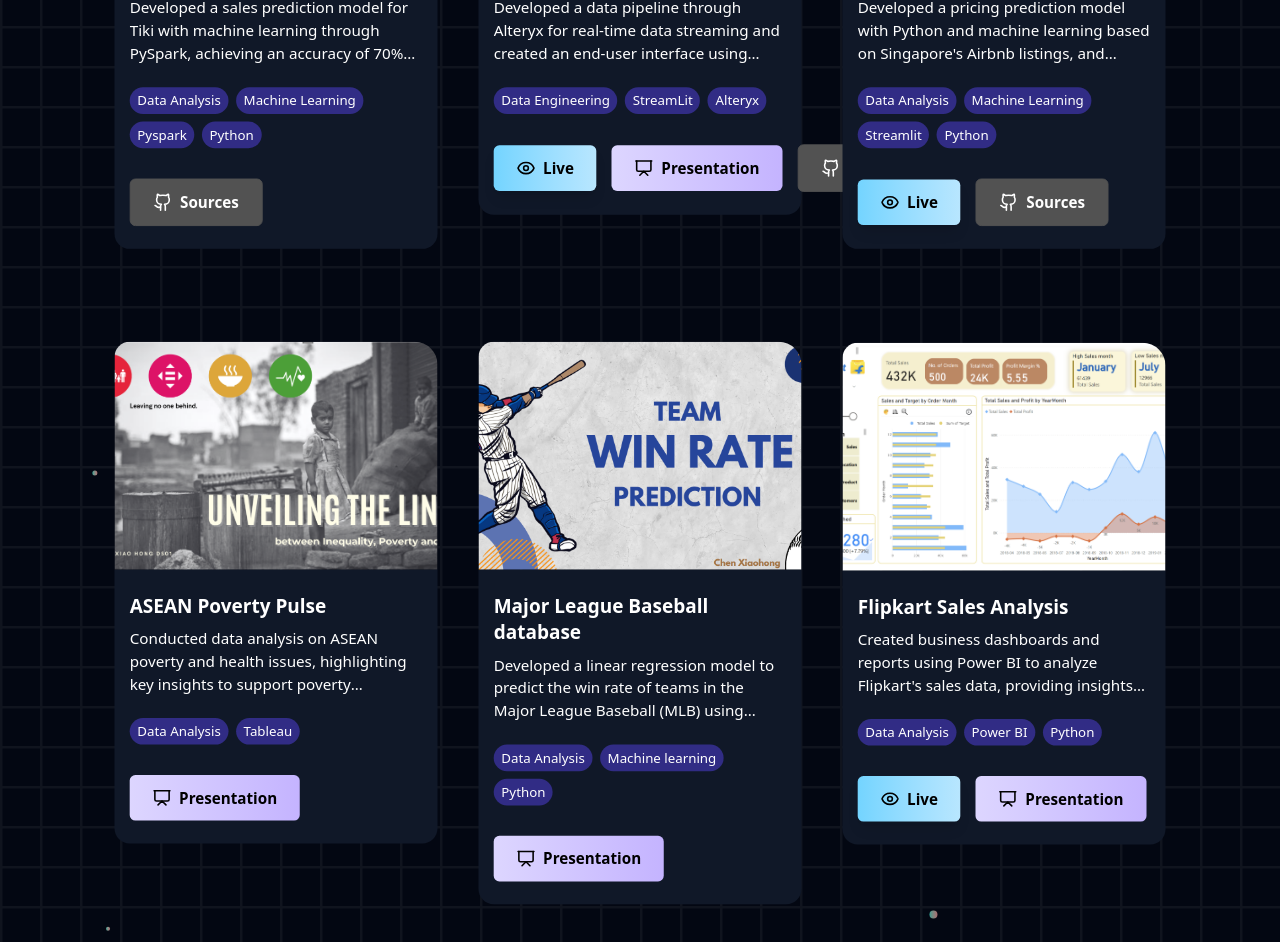
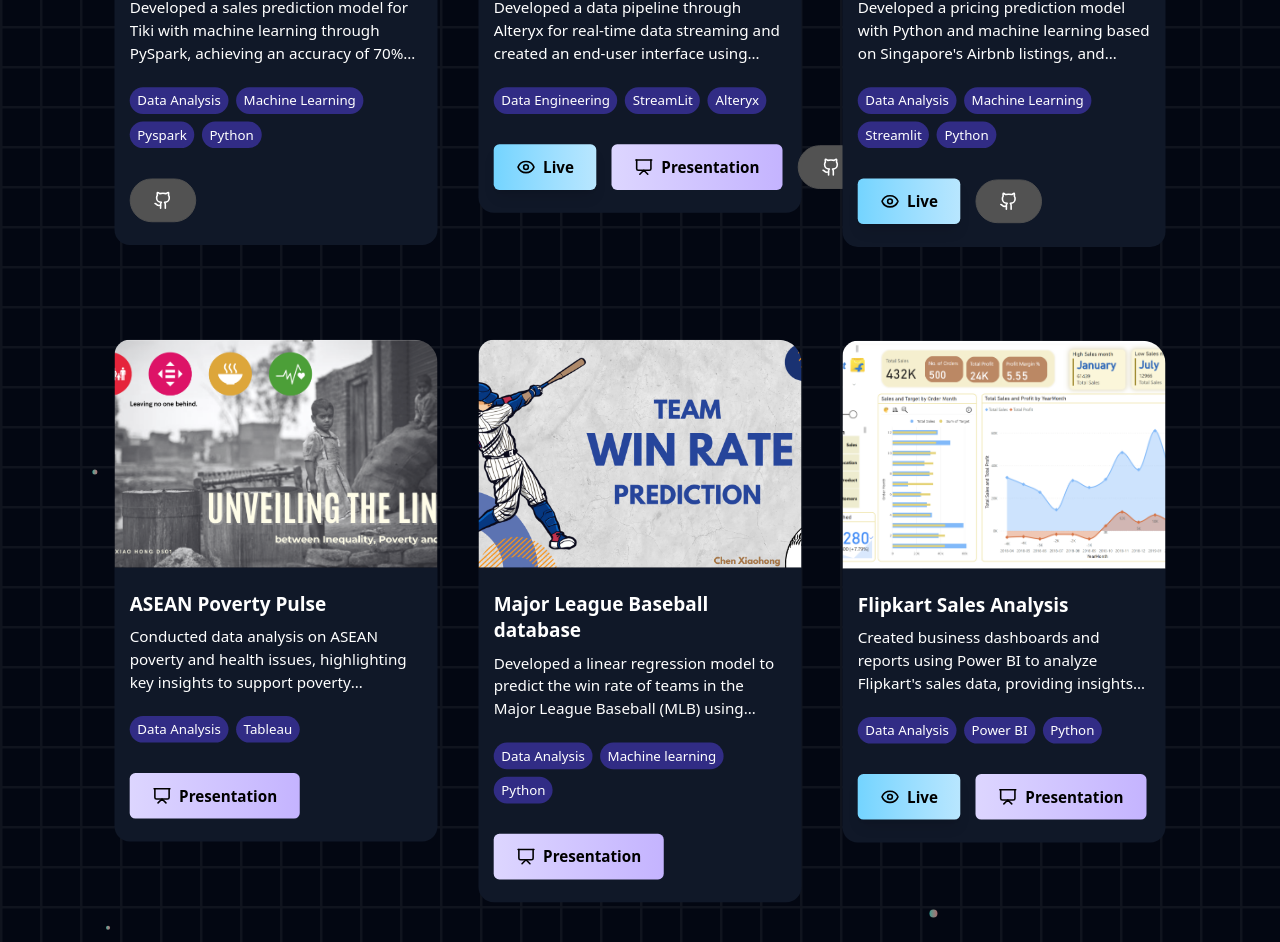
Before and after one commit to xhhhhhchen/My-Portfolio, a React (Vite) app: page /main in a window 1280 px wide. Shown: the part 1534-2476 px from the top of the page. Built offline with nearby package versions, Linux system fonts and the light colour scheme.

Commit message:
changed arrow backgroun

```diff
--- a/src/sections/projects.jsx
+++ b/src/sections/projects.jsx
@@ -154,13 +154,13 @@
                             backgroundColor: "rgba(31, 41, 55, 0.8)"
                           }}
                           whileTap={{ scale: 0.95 }}
-                          className="border border-neutral-600 px-6 py-3 flex items-center gap-2 capitalize font-semibold bg-neutral-600 hover:bg-gray-900 duration-200 ease-in text-white rounded-md"
+                          className="border border-neutral-600 px-6 py-3 flex items-center gap-2 capitalize font-semibold bg-neutral-600 hover:bg-gray-900 duration-200 ease-in text-white rounded-full"
                           href={project.sourceUrl}
                           target="_blank"
                           rel="noopener noreferrer"
                         >
                           <Github size={20} />
-                          <p className="font-semibold">Sources</p>
+
                         </motion.a>
                       )}
 
```
